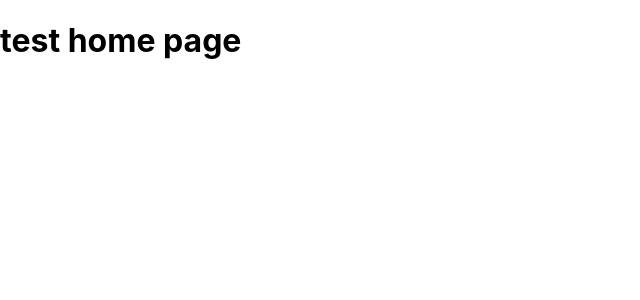
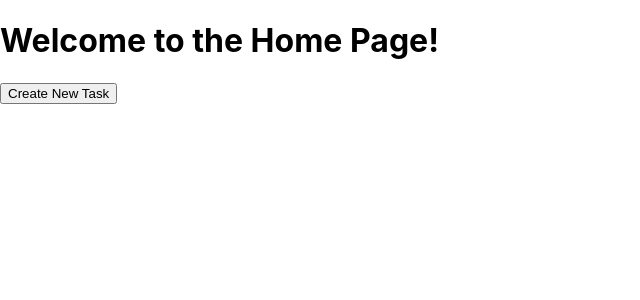
Before and after one commit to DanielWerner07/Task-Management-App, a React (Create React App) app in the folder task-app/: page /home in a window 1280 px wide. Shown: the top 300 px of the page, without its empty margins (0-640 px from the left). Built offline with nearby package versions, Linux system fonts and the light colour scheme.

Commit message:
updated routing

```diff
--- a/task-app/src/App.js
+++ b/task-app/src/App.js
@@ -2,12 +2,14 @@ import React from 'react';
 import { BrowserRouter as Router, Route, Routes } from 'react-router-dom';
 import AuthForm from './AuthForm';
 import Home from './Home';
+import CreateTask from './CreateTask';
 
 const App = () => {
   return (
     <Router>
       <Routes>
         <Route path="/home" element={<Home />} />
+        <Route path="/create-task" element={<CreateTask />} />
         <Route path="/" element={<AuthForm />} />
       </Routes>
     </Router>
--- a/task-app/src/Home.js
+++ b/task-app/src/Home.js
@@ -1,9 +1,15 @@
 import React from 'react';
+import { useNavigate } from 'react-router-dom';
 
 const Home = () => {
+  const navigate = useNavigate();
+
   return (
     <div>
-      <h1>test home page</h1>
+      <h1>Welcome to the Home Page!</h1>
+      <button onClick={() => navigate('/create-task')}>
+        Create New Task
+      </button>
     </div>
   );
 };
```
